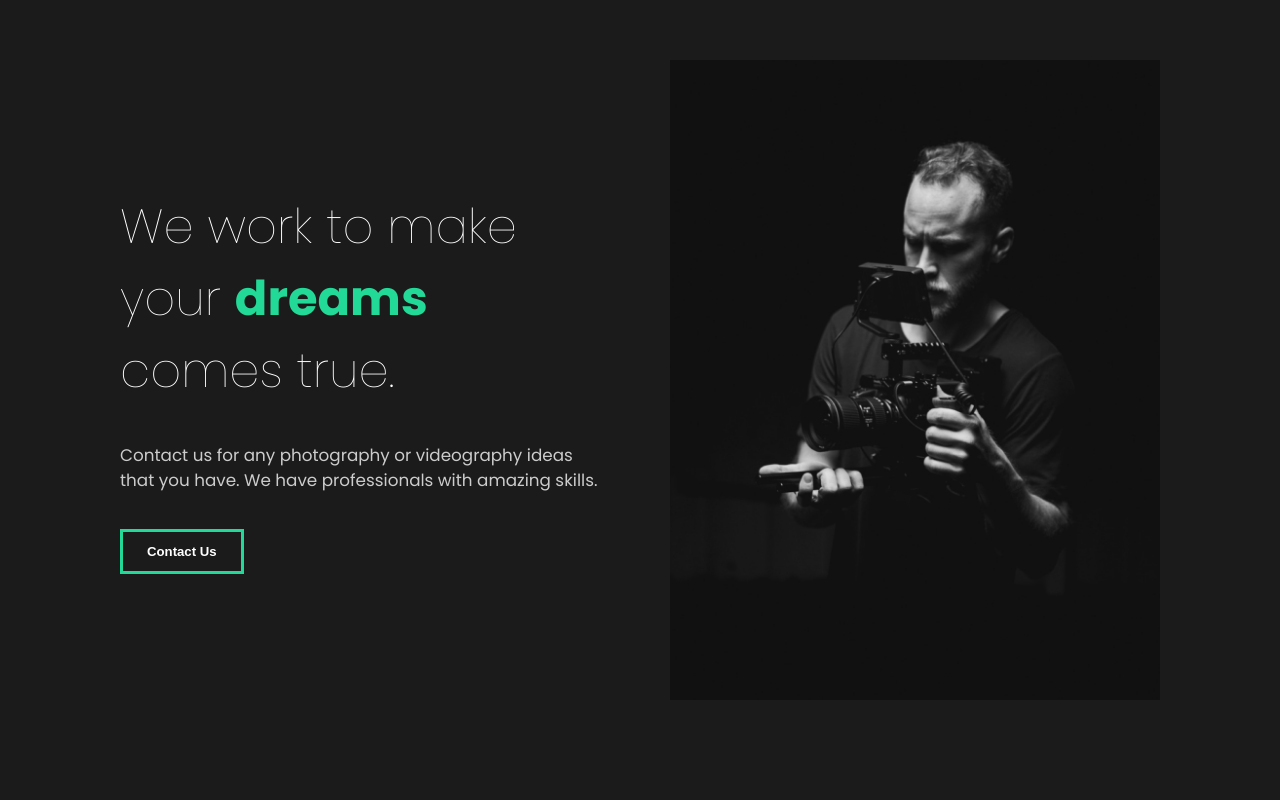
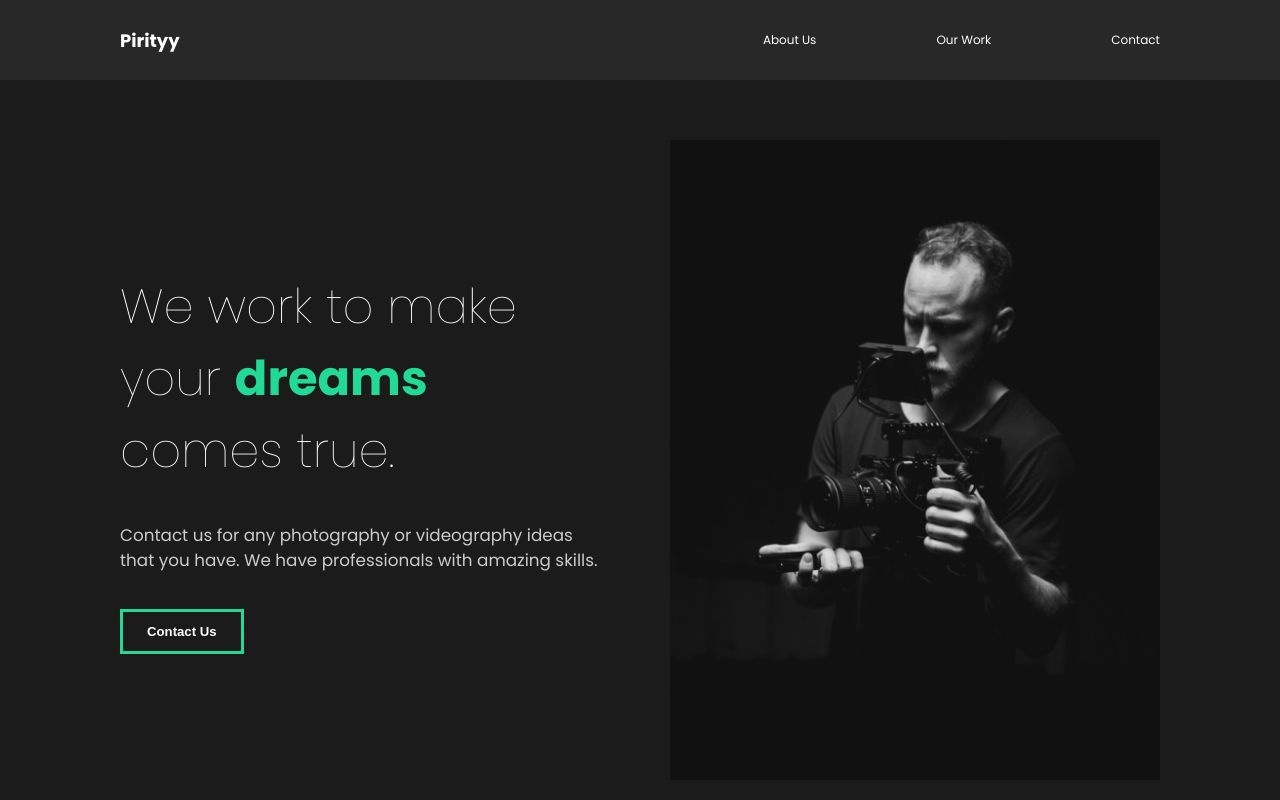
Before and after one commit to bishwaskharel/myportfolio, a React (Create React App) app: page / in a window 1280 px wide. Shown: the top 800 px of the page. Built offline with nearby package versions, Linux system fonts and the light colour scheme.

Commit message:
Navigation Section

```diff
--- a/src/App.js
+++ b/src/App.js
@@ -4,12 +4,14 @@ import React from "react";
 import GlobalStyle from "./components/GlobalStyle";
 
 // Import Pages
+import Nav from "./components/Nav";
 import AboutUs from "./pages/AboutUs";
 
 function App() {
   return (
     <div>
       <GlobalStyle />
+      <Nav />
       <AboutUs />
     </div>
   );
--- /dev/null
+++ b/src/components/Nav.js
@@ -0,0 +1,47 @@
+import React from "react";
+import styled from "styled-components";
+
+const Nav = () => {
+  return (
+    <StyledNav>
+      <h1>
+        <a href="#">Pirityy</a>
+      </h1>
+      <ul>
+        <li>
+          <a href="#">About Us</a>
+        </li>
+        <li>
+          <a href="#">Our Work</a>
+        </li>
+        <li>
+          <a href="#">Contact</a>
+        </li>
+      </ul>
+    </StyledNav>
+  );
+};
+
+const StyledNav = styled.nav`
+  min-height: 10vh;
+  color: white;
+  display: flex;
+  justify-content: space-between;
+  align-items: center;
+  margin: auto;
+  padding: 1rem 10rem;
+  background: #282828;
+  ul {
+    display: flex;
+  }
+  li {
+    list-style: none;
+    padding-left: 10rem;
+  }
+  a {
+    text-decoration: none;
+    color: white;
+  }
+`;
+
+export default Nav;
```
